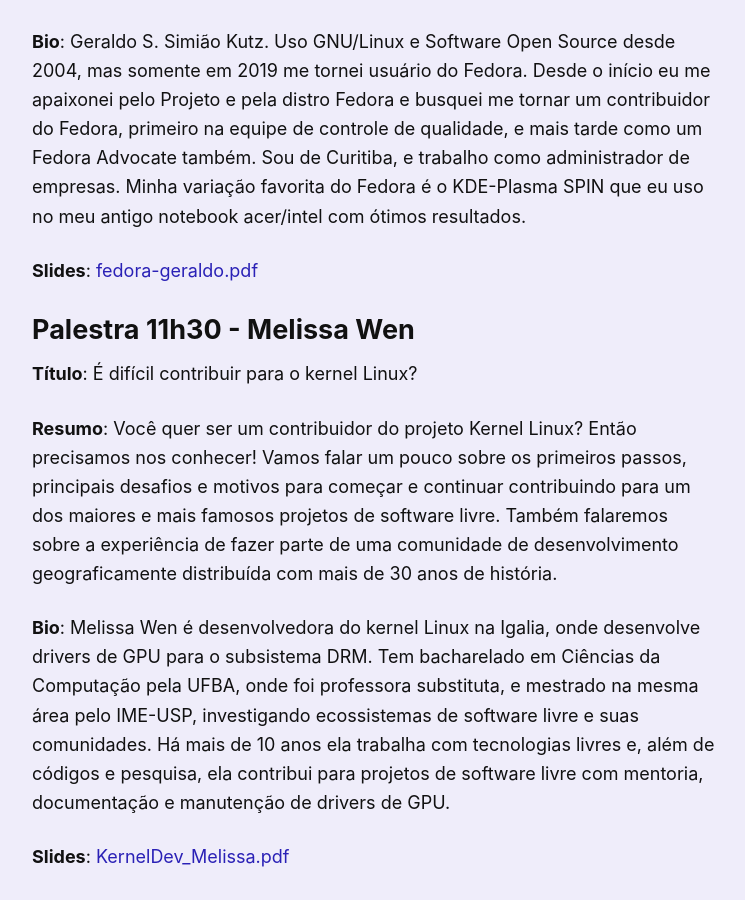
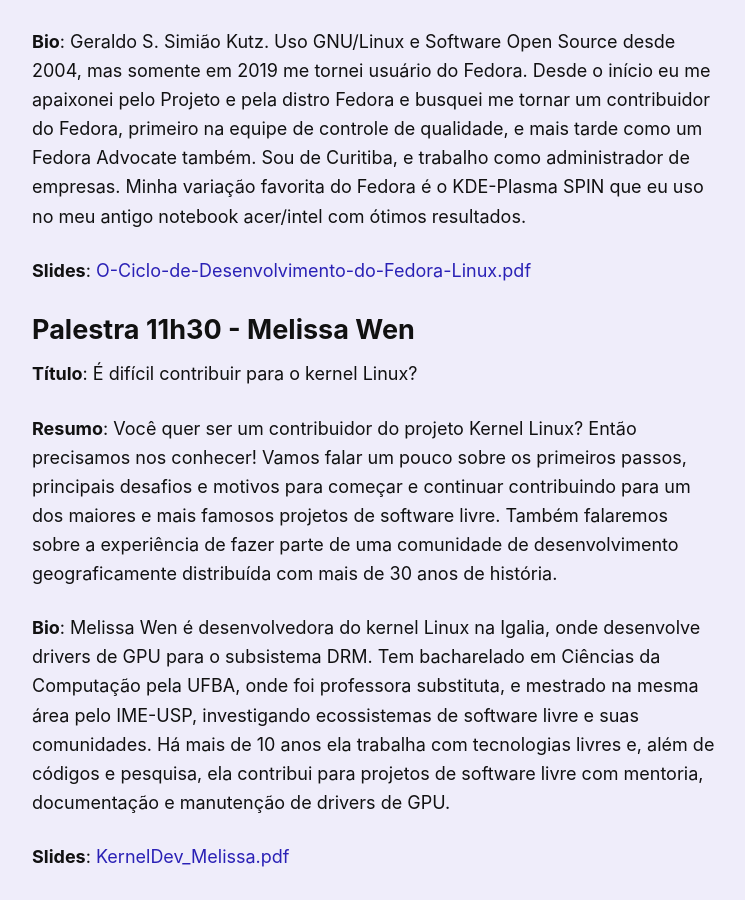
Before and after one commit to gelos-icmc/site, a Jekyll site: the page built from _main/_posts/2022-10-10-fedora-release-party.md, in a window 1280 px wide and 900 px high, scrolled down 2207 px. Shown: the whole window, without its empty margins (266-1011 px from the left). Built offline with Jekyll 4.4.1, drawn with Linux system fonts in a browser that asks for light colours; part of the change alters nothing that is shown.

Commit message:
posts/fedora-release-party: fix slides links
Changes made thanks to @gp2112
- Slide deck links now point to gelos' cloud
- Removed slide decks from git

```diff
--- a/_main/_posts/2022-10-10-fedora-release-party.md
+++ b/_main/_posts/2022-10-10-fedora-release-party.md
@@ -41,7 +41,7 @@ Confira o nosso cronograma completo de atividades abaixo.
 
 **Bio**: Geraldo S. Simião Kutz. Uso GNU/Linux e Software Open Source desde 2004, mas somente em 2019 me tornei usuário do Fedora. Desde o início eu me apaixonei pelo Projeto e pela distro Fedora e busquei me tornar um contribuidor do Fedora, primeiro na equipe de controle de qualidade, e mais tarde como um Fedora Advocate também. Sou de Curitiba, e trabalho como administrador de empresas. Minha variação favorita do Fedora é o KDE-Plasma SPIN que eu uso no meu antigo notebook acer/intel com ótimos resultados.
 
-**Slides**: [fedora-geraldo.pdf](/assets/static/fedora37-release-party/fedora37-release-party/slides/fedora-geraldo.pdf)
+**Slides**: [O-Ciclo-de-Desenvolvimento-do-Fedora-Linux.pdf](https://cloud.gelos.club/s/iEz6HyLxqbkzs4G)
 
 ### Palestra 11h30 - Melissa Wen
 
@@ -51,7 +51,7 @@ Confira o nosso cronograma completo de atividades abaixo.
 
 **Bio**: Melissa Wen é desenvolvedora do kernel Linux na Igalia, onde desenvolve drivers de GPU para o subsistema DRM. Tem bacharelado em Ciências da Computação pela UFBA, onde foi professora substituta, e mestrado na mesma área pelo IME-USP, investigando ecossistemas de software livre e suas comunidades. Há mais de 10 anos ela trabalha com tecnologias livres e, além de códigos e pesquisa, ela contribui para projetos de software livre com mentoria, documentação e manutenção de drivers de GPU.
 
-**Slides**: [KernelDev_Melissa.pdf](/assets/static/fedora37-release-party/fedora37-release-party/slides/KernelDev_Melissa.pdf)
+**Slides**: [KernelDev_Melissa.pdf](https://cloud.gelos.club/s/7BdsP4o45FxqmxP)
 
 ### Palestra 14h - Bruno (Flango) Larsen
 
@@ -61,7 +61,7 @@ Confira o nosso cronograma completo de atividades abaixo.
 
 **Bio**: Bruno (Flango) Larsen eh um engenheiro de software contratado pela Red Hat para desenvolver GDB.
 
-**Slides**: [Minha-primeira-contribuicao.pdf](/assets/static/fedora37-release-party/fedora37-release-party/slides/Minha-primeira-contribuicao.pdf)
+**Slides**: [Minha-primeira-contribuicao.pdf](https://cloud.gelos.club/s/zYQ2QBFxEBKznrX)
 
 ### Palestra 15h - Maíra Canal
 
@@ -69,7 +69,7 @@ Confira o nosso cronograma completo de atividades abaixo.
 
 **Bio**: Estudante de Engenharia de Computação na EESC desde 2020, gasta grande parte do seu tempo livre empacotando pacotes para Fedora e evangelizando o software livre. Fã de programação de baixo nível, contribui frequentemente para o Kernel Linux, principalmente, para o subsistema de Graphics. Além da graduação, participou de programas de mentoria como o Google Summer of Code pela X.Org Foundation, escrevendo testes unitários para placas gráficas da AMD. Atualmente, é parte do Igalia Coding Experience, onde continua trabalhando com Graphics para a Raspberry Pi 4.
 
-**Slides**: [Como-iniciar-uma-carreira-em-software-livre.pdf](/assets/static/fedora37-release-party/fedora37-release-party/slides/Como-iniciar-uma-carreira-em-software-livre.pdf)
+**Slides**: [Como-iniciar-uma-carreira-em-software-livre.pdf](https://cloud.gelos.club/s/cskSXktRgbJiFFL)
 
 ### Palestra 16h30 - Carlos (Charles) Melara
 
@@ -86,4 +86,4 @@ Confira o nosso cronograma completo de atividades abaixo.
 
 **Bio**: Carlos, ou melhor, Charles é graduando em Engenharia de Computação pela USP São Carlos. Foi na universidade que teve seu primeiro contato com distros GNU/Linux, e passou a usar Debian em 2017 graças à Semcomp. Desde então, tem contribuído para diversos projetos de software livre, especialmente para o Debian. Neste, trabalha com tradução, divulgação e empacotamento. Em 2022, teve o prazer de participar da conferência anual do Debian, a Debconf, em Kosovo e de conhecer vários outros contribuidores.
 
-**Slides**: [O-Debian-e-as-minhas-contribuicoes.pdf](/assets/static/fedora37-release-party/fedora37-release-party/slides/O-Debian-e-as-minhas-contribuicoes.pdf)
+**Slides**: [O-Debian-e-as-minhas-contribuicoes.pdf](https://cloud.gelos.club/s/jCG5keDSa6ofzid)
```
Also changed, not shown: 4 other files.
